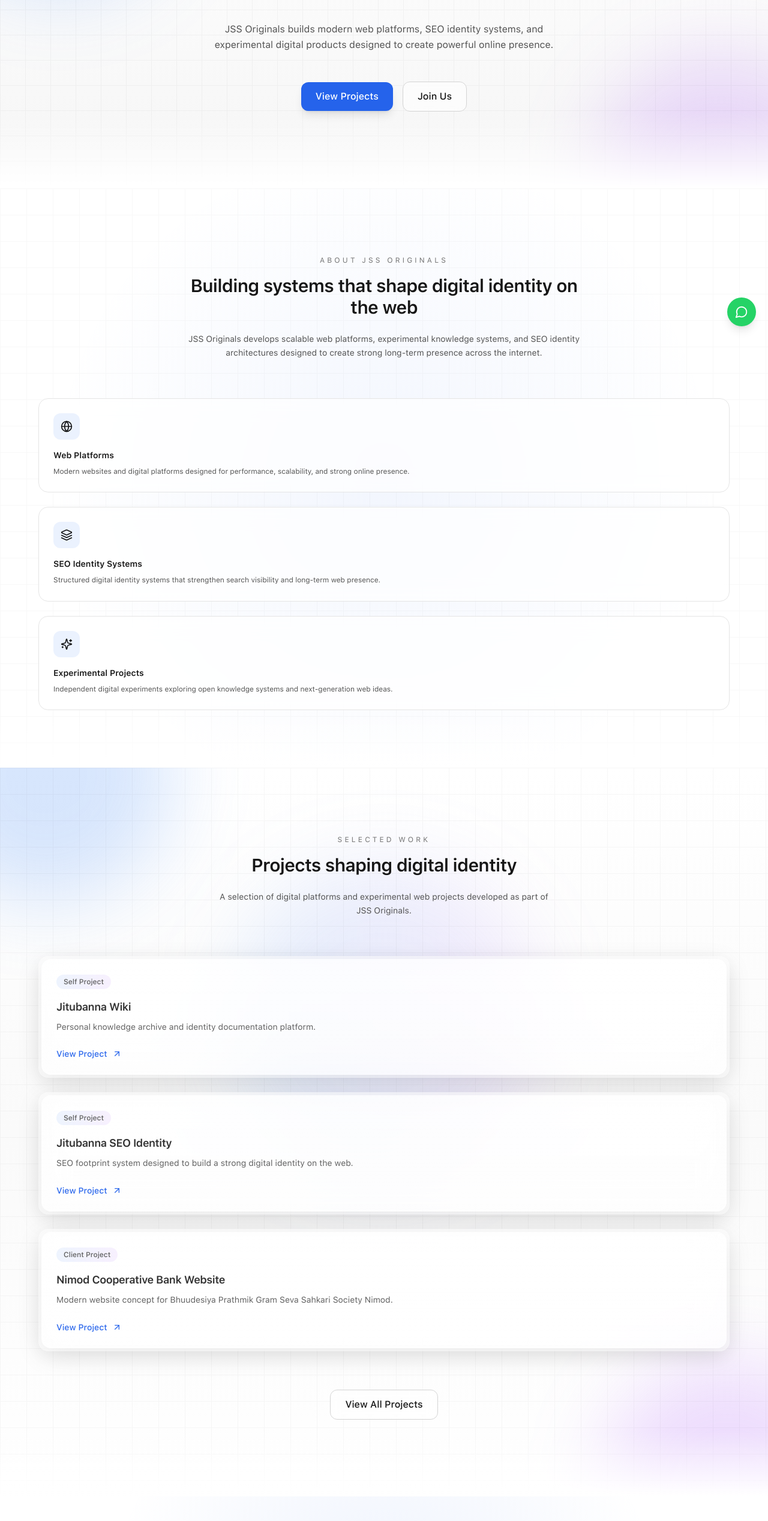
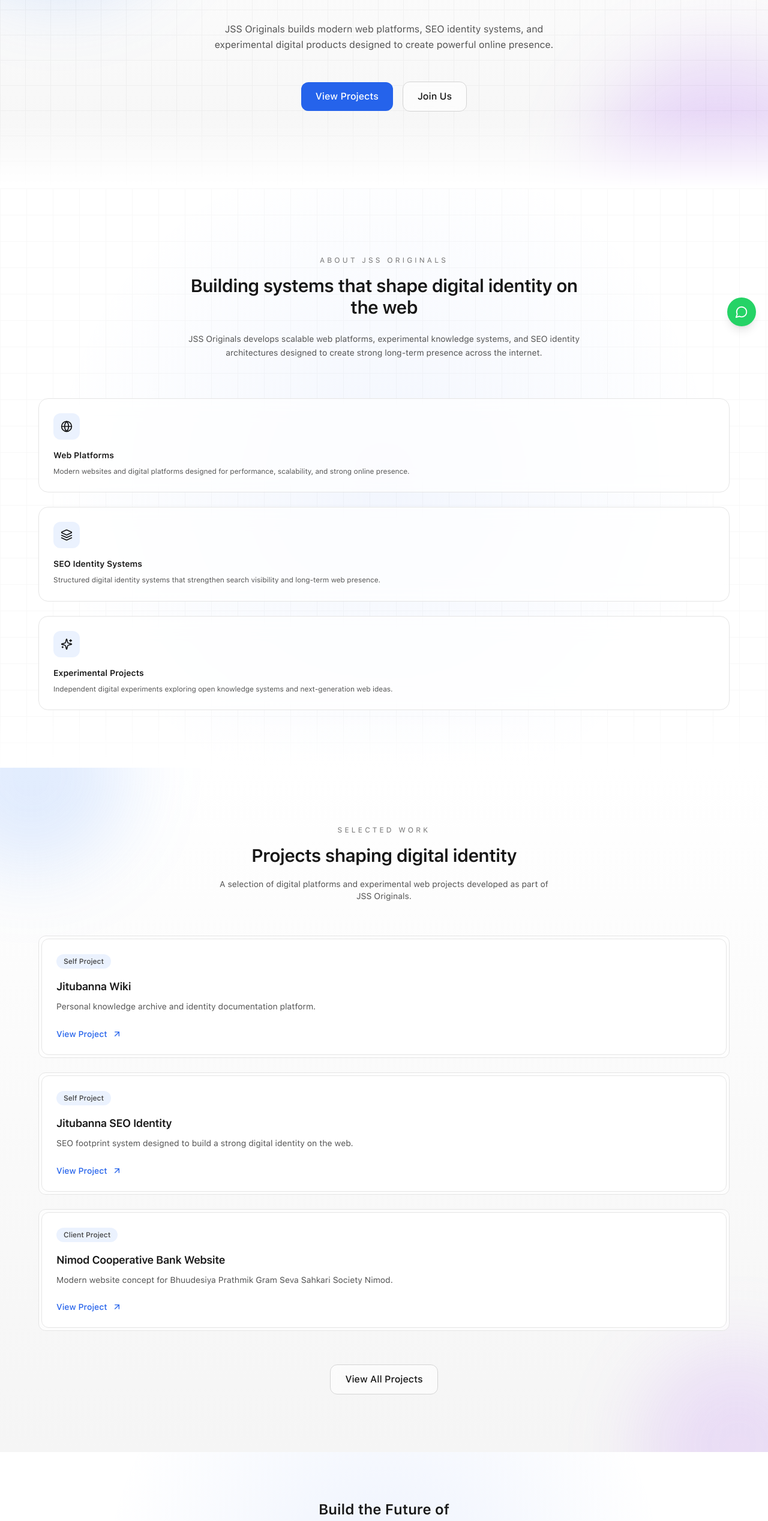
Before and after one commit to jitendra-math/Agency-Website, a Next.js app: page / in a window 1280 px wide. Shown: the part 236-2772 px from the top of the page at 60% size. Built offline with nearby package versions, Linux system fonts and the light colour scheme.

Commit message:
Multi-file update via Repo Manager

```diff
--- a/src/components/sections/ProjectsPreview.js
+++ b/src/components/sections/ProjectsPreview.js
@@ -12,83 +12,51 @@ export default function ProjectsPreview() {
   return (
     <section
       className="
-      relative isolate overflow-hidden
-      px-4 pt-28 pb-32
+      relative overflow-hidden
+      px-4 py-24
       bg-gradient-to-b
       from-white
-      via-neutral-50
-      to-white
+      to-neutral-100
       dark:from-neutral-950
-      dark:via-neutral-950
-      dark:to-neutral-950
+      dark:to-neutral-900
     "
     >
-
-      {/* ===== ambient glow continuation ===== */}
-
+      {/* soft background glow */}
       <div className="absolute inset-0 pointer-events-none">
 
         <motion.div
-          animate={{ x:[0,30,0], y:[0,-40,0] }}
-          transition={{ duration:16, repeat:Infinity }}
+          animate={{ x:[0,20,0], y:[0,-20,0] }}
+          transition={{ duration:14, repeat:Infinity }}
           className="
-          absolute -top-40 -left-40
-          w-[420px] h-[420px]
+          absolute -top-32 -left-32
+          w-80 h-80
           rounded-full
-          bg-blue-500/20
+          bg-blue-500/15
           blur-3xl
         "
         />
 
         <motion.div
-          animate={{ x:[0,-20,0], y:[0,40,0] }}
-          transition={{ duration:18, repeat:Infinity }}
+          animate={{ x:[0,-20,0], y:[0,20,0] }}
+          transition={{ duration:16, repeat:Infinity }}
           className="
-          absolute -bottom-40 -right-40
-          w-[420px] h-[420px]
+          absolute -bottom-32 -right-32
+          w-80 h-80
           rounded-full
-          bg-purple-500/20
-          blur-3xl
-        "
-        />
-
-        {/* center spotlight */}
-
-        <div
-          className="
-          absolute left-1/2 top-40
-          -translate-x-1/2
-          w-[520px] h-[520px]
-          rounded-full
-          bg-gradient-to-r
-          from-blue-400/15
-          via-indigo-400/15
-          to-purple-400/15
+          bg-purple-500/15
           blur-3xl
         "
         />
 
       </div>
 
-      {/* ===== grid depth texture ===== */}
-
-      <div
-        className="
-        absolute inset-0 opacity-[0.03]
-        bg-[linear-gradient(#000_1px,transparent_1px),linear-gradient(90deg,#000_1px,transparent_1px)]
-        bg-[size:44px_44px]
-        dark:opacity-[0.05]
-      "
-      />
-
       <div className="relative z-10 mx-auto max-w-6xl">
 
-        {/* ===== Section Header ===== */}
-
+        {/* header */}
         <motion.div
-          initial={{ opacity:0, y:28 }}
+          initial={{ opacity:0, y:24 }}
           whileInView={{ opacity:1, y:0 }}
-          transition={{ duration:.8 }}
+          transition={{ duration:.6 }}
           viewport={{ once:true }}
           className="text-center max-w-xl mx-auto"
         >
@@ -97,76 +65,52 @@ export default function ProjectsPreview() {
             Selected Work
           </p>
 
-          <h2
-            className="
-            text-3xl font-semibold tracking-tight
-            text-neutral-900
-            dark:text-neutral-100
-          "
-          >
-            Projects shaping
-            digital identity
+          <h2 className="text-3xl font-semibold tracking-tight text-neutral-900 dark:text-neutral-100">
+            Projects shaping digital identity
           </h2>
 
-          <p
-            className="
-            mt-6 text-sm leading-relaxed
-            text-neutral-600
-            dark:text-neutral-400
-          "
-          >
+          <p className="mt-5 text-sm text-neutral-600 dark:text-neutral-400">
             A selection of digital platforms and experimental
             web projects developed as part of JSS Originals.
           </p>
 
         </motion.div>
 
-        {/* ===== Projects Grid ===== */}
-
-        <div className="mt-16 grid gap-6">
+        {/* projects */}
+        <div className="mt-14 grid gap-6">
 
           {projects.map((project,index)=>(
             <motion.div
               key={project.id}
-              initial={{ opacity:0, y:24 }}
+              initial={{ opacity:0, y:20 }}
               whileInView={{ opacity:1, y:0 }}
-              transition={{ delay:index*.15, duration:.7 }}
+              transition={{ delay:index*.12, duration:.5 }}
               viewport={{ once:true }}
               className="
-              relative
-              rounded-2xl
-              border border-white/20
-              dark:border-white/10
-              bg-white/40
-              dark:bg-white/5
-              backdrop-blur-xl
+              rounded-xl
+              border border-neutral-200
+              dark:border-neutral-800
+              bg-white/70
+              dark:bg-neutral-900/60
+              backdrop-blur
               p-1
-              shadow-[0_10px_40px_rgba(0,0,0,0.08)]
-              transition-all duration-300
+              transition-all
               hover:-translate-y-1
-              hover:shadow-[0_16px_60px_rgba(0,0,0,0.12)]
             "
             >
-
-              {/* glass highlight */}
-
-              <div className="absolute inset-0 rounded-2xl bg-gradient-to-b from-white/20 to-transparent pointer-events-none"/>
-
               <ProjectCard project={project}/>
-
             </motion.div>
           ))}
 
         </div>
 
-        {/* ===== CTA ===== */}
-
+        {/* CTA */}
         <motion.div
           initial={{ opacity:0, y:20 }}
           whileInView={{ opacity:1, y:0 }}
-          transition={{ delay:.3, duration:.6 }}
+          transition={{ delay:.25, duration:.5 }}
           viewport={{ once:true }}
-          className="mt-16 flex justify-center"
+          className="mt-14 flex justify-center"
         >
           <Link href="/projects">
             <Button variant="secondary" size="lg">
@@ -176,20 +120,6 @@ export default function ProjectsPreview() {
         </motion.div>
 
       </div>
-
-      {/* ===== bottom transition ===== */}
-
-      <div
-        className="
-        absolute bottom-0 left-0 right-0
-        h-28
-        bg-gradient-to-b
-        from-transparent
-        to-white
-        dark:to-neutral-950
-      "
-      />
-
     </section>
   );
 }
--- a/src/components/ui/Button.js
+++ b/src/components/ui/Button.js
@@ -6,25 +6,23 @@ import { forwardRef } from "react";
 import { motion } from "framer-motion";
 import { cn } from "@/lib/utils";
 
+const base =
+  "relative inline-flex items-center justify-center font-medium select-none rounded-xl overflow-hidden focus:outline-none focus-visible:ring-2 focus-visible:ring-blue-500/60";
+
 const variants = {
   primary: cn(
-    "relative overflow-hidden rounded-xl",
     "bg-blue-600 text-white",
-    "shadow-[0_6px_24px_rgba(37,99,235,0.35)]",
-    "transition-all duration-300 ease-out",
+    "transition-colors duration-300",
     "hover:bg-blue-700",
-    "hover:shadow-[0_8px_30px_rgba(37,99,235,0.45)]",
     "active:scale-[0.97]"
   ),
 
   secondary: cn(
-    "relative overflow-hidden rounded-xl",
     "border border-neutral-300 dark:border-neutral-700",
     "bg-white/60 dark:bg-neutral-900/60 backdrop-blur",
     "text-neutral-900 dark:text-neutral-100",
-    "transition-all duration-300 ease-out",
+    "transition-colors duration-300",
     "hover:bg-neutral-100 dark:hover:bg-neutral-800",
-    "hover:shadow-md",
     "active:scale-[0.97]"
   ),
 };
@@ -50,17 +48,10 @@ const Button = forwardRef(
     return (
       <motion.button
         ref={ref}
-        whileTap={{ scale: 0.95 }}
+        whileTap={{ scale: 0.96 }}
         whileHover={{ y: -1 }}
-        transition={{ type: "spring", stiffness: 400, damping: 20 }}
-        className={cn(
-          "inline-flex items-center justify-center",
-          "font-medium select-none",
-          "focus:outline-none focus-visible:ring-2 focus-visible:ring-blue-500",
-          variants[variant],
-          sizes[size],
-          className
-        )}
+        transition={{ type: "spring", stiffness: 420, damping: 26 }}
+        className={cn(base, variants[variant], sizes[size], className)}
         {...props}
       >
         {shine && (
--- a/src/components/ui/ProjectCard.js
+++ b/src/components/ui/ProjectCard.js
@@ -9,36 +9,40 @@ import { cn } from "@/lib/utils";
 export default function ProjectCard({ project, className }) {
   return (
     <motion.div
-      whileHover={{ y: -6 }}
+      whileHover={{ y: -4 }}
       whileTap={{ scale: 0.98 }}
       className={cn(
-        "group relative overflow-hidden rounded-2xl",
-        "border border-white/20 dark:border-white/10",
-        "bg-white/40 dark:bg-white/5",
-        "backdrop-blur-xl",
+        "group relative rounded-xl",
+        "border border-neutral-200 dark:border-neutral-800",
+        "bg-white/70 dark:bg-neutral-900/60",
+        "backdrop-blur",
         "p-6",
-        "shadow-[0_10px_40px_rgba(0,0,0,0.08)]",
         "transition-all duration-300",
         "hover:-translate-y-1",
-        "hover:shadow-[0_20px_80px_rgba(0,0,0,0.18)]",
         className
       )}
     >
 
-      {/* glass highlight */}
-      <div className="pointer-events-none absolute inset-0 rounded-2xl bg-gradient-to-b from-white/20 to-transparent"/>
-
-      {/* subtle glow on hover */}
-      <div className="absolute inset-0 opacity-0 transition-opacity duration-300 group-hover:opacity-100 bg-gradient-to-r from-blue-500/10 via-purple-500/10 to-blue-500/10"/>
+      {/* subtle hover glow */}
+      <div
+        className="
+        absolute inset-0 rounded-xl
+        opacity-0 group-hover:opacity-100
+        transition-opacity duration-300
+        bg-gradient-to-r
+        from-blue-500/5
+        via-purple-500/5
+        to-blue-500/5
+        pointer-events-none
+      "
+      />
 
       {/* Tag */}
       <span
         className="
         inline-flex items-center
         rounded-full
-        bg-gradient-to-r
-        from-blue-500/10
-        to-purple-500/10
+        bg-blue-500/10
         px-3 py-1
         text-xs font-medium
         text-neutral-700
@@ -76,8 +80,7 @@ export default function ProjectCard({ project, className }) {
         className="
         mt-6 flex items-center
         text-sm font-medium
-        text-blue-600
-        dark:text-blue-400
+        text-blue-600 dark:text-blue-400
       "
       >
         View Project
@@ -85,13 +88,11 @@ export default function ProjectCard({ project, className }) {
         <ArrowUpRight
           size={16}
           className="
-          ml-2
-          transition-transform duration-300
+          ml-2 transition-transform duration-300
           group-hover:translate-x-1
           group-hover:-translate-y-1
         "
         />
-
       </div>
 
     </motion.div>
--- a/src/components/ui/ShineButton.js
+++ b/src/components/ui/ShineButton.js
@@ -16,9 +16,12 @@ export default function ShineButton({
       size={size}
       shine
       className={cn(
-        "relative bg-blue-600 text-white shadow-lg hover:bg-blue-700",
+        "relative",
+        "bg-blue-600 text-white",
+        "hover:bg-blue-700",
         "dark:bg-blue-500 dark:hover:bg-blue-600",
-        "transition-all duration-300",
+        "transition-colors duration-300",
+        "focus-visible:outline-none focus-visible:ring-2 focus-visible:ring-blue-500/40",
         className
       )}
       {...props}
```
Lines whose indentation alone changed are shown as unchanged.
